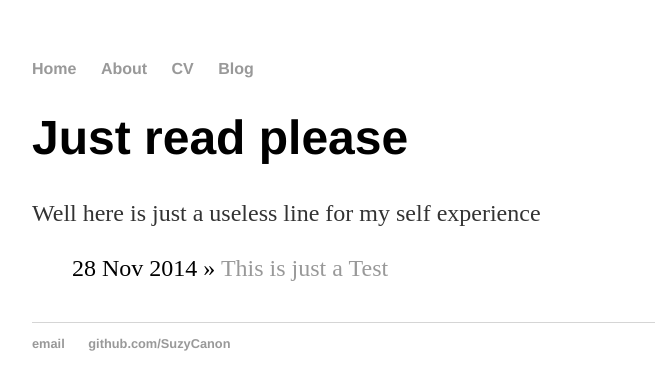
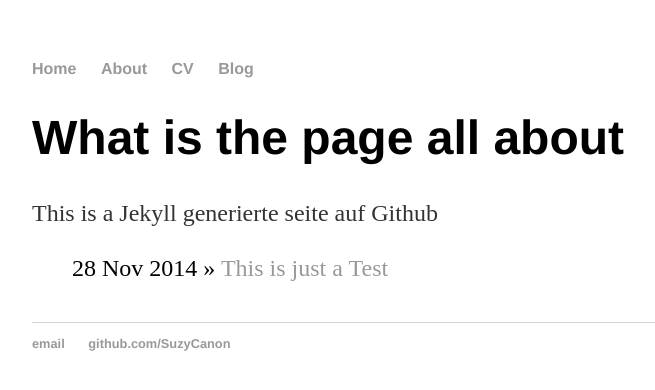
Before and after one commit to SuzyCanon/SuzyCanon.github.io, a Jekyll site: the page built from about/index.html, in a window 1280 px wide. Shown: the top 390 px of the page, without its empty margins (160-815 px from the left). Built offline with Jekyll 4.4.1, drawn with Linux system fonts in a browser that asks for light colours.

Commit message:
Update index.html

```diff
--- a/about/index.html
+++ b/about/index.html
@@ -1,9 +1,9 @@
 ---
 layout: default
-title: Just read please
+title: What is the page all about
 ---
 	<h1>{{ page.title }}</h1>
-	<p>Well here  is just a useless line for my self experience </p>
+	<p>This is a Jekyll generierte seite auf Github </p>
 	<ul class="posts">
 
 	  {% for post in site.posts %}
```
